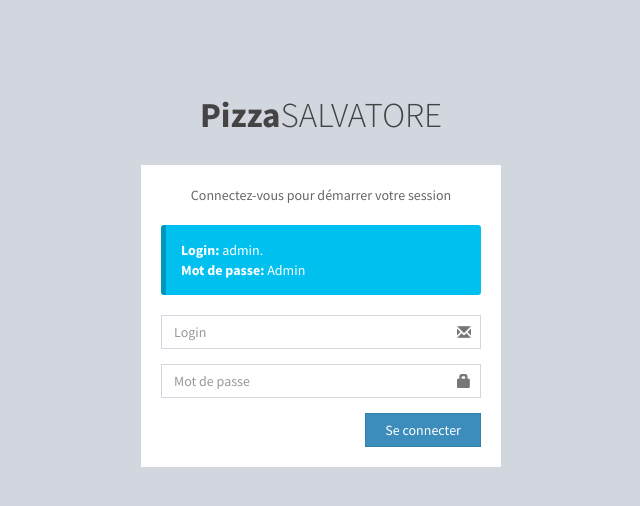
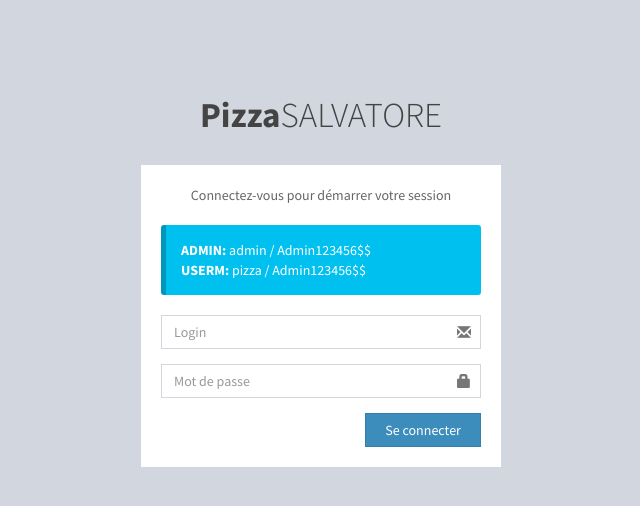
Before and after one commit to hianeme/salvatore, a CodeIgniter app: page /salvatore/authentification in a window 1280 px wide. Shown: the top 506 px of the page, without its empty margins (319-959 px from the left). Run offline with CodeIgniter, Linux system fonts and the light colour scheme.

Commit message:
[PS-12]
Gestion des permission

```diff
--- a/application/views/authentification/login.php
+++ b/application/views/authentification/login.php
@@ -37,8 +37,8 @@
     <form action="<?= base_url('authentification/login') ?>" method="post">
     <div class="callout callout-info">
         <p>
-          <b>Login:</b> admin.<br/>
-          <b>Mot de passe:</b> Admin
+          <b>ADMIN:</b> admin / Admin123456$$<br/>
+          <b>USERM:</b> pizza / Admin123456$$
         </p>
       </div>
       <?php if(!empty($error)){ ?>
```
